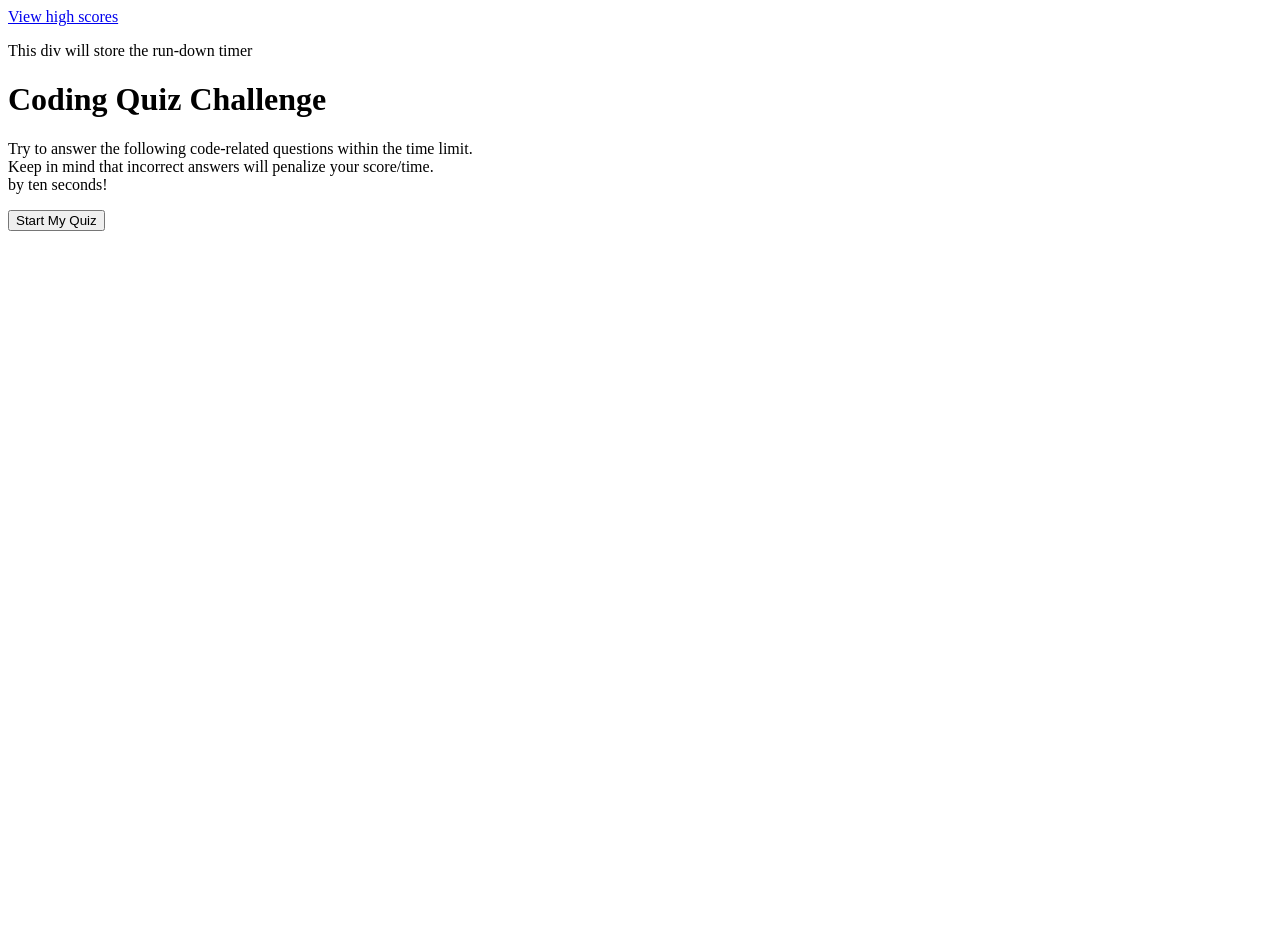
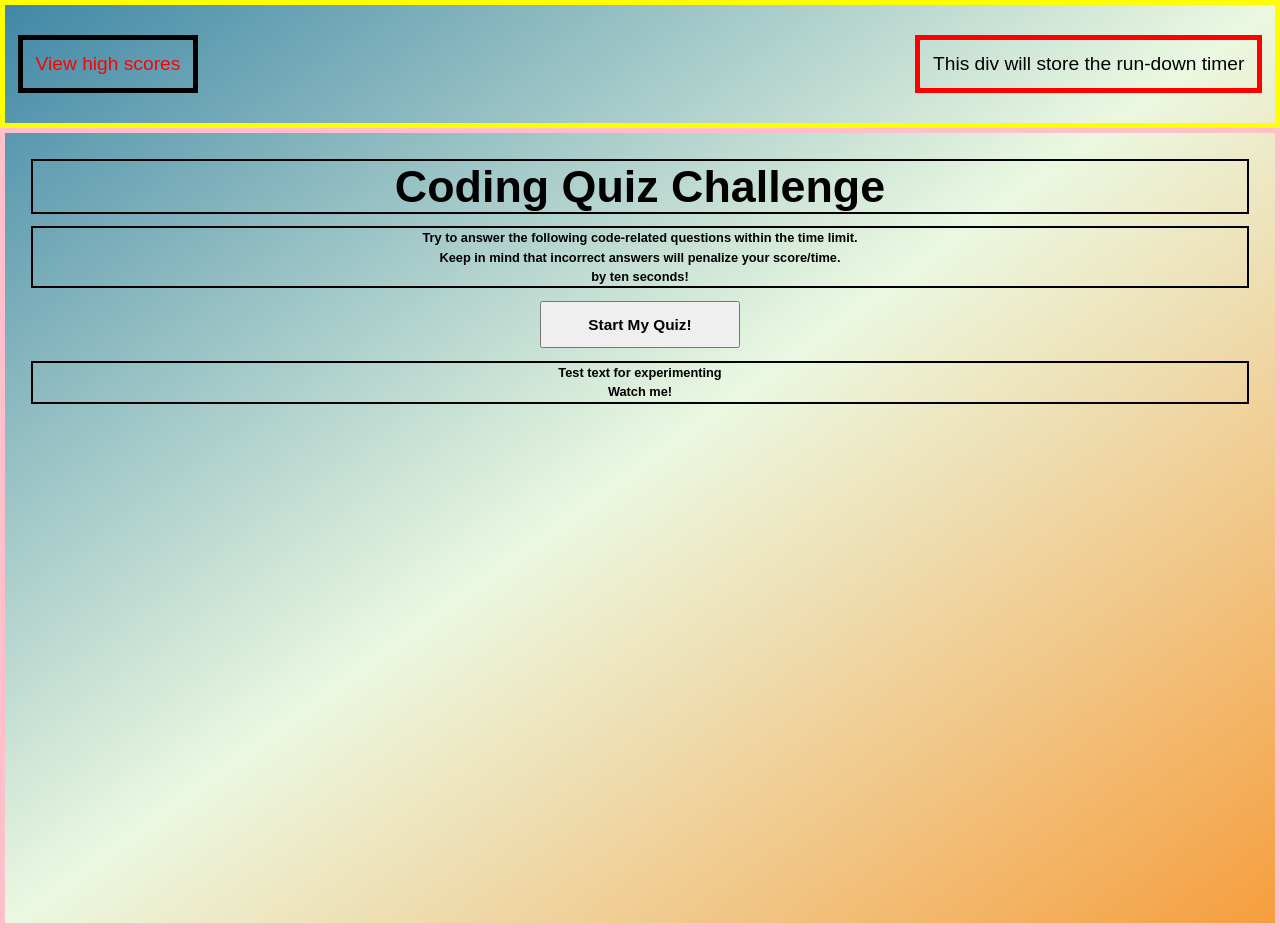
Before and after one commit to jcomp-03/code-quiz, a plain HTML site: page index.html in a window 1280 px wide. Before the commit the page ends 800 px from the top, so only its background shows below. Drawn offline with Linux system fonts and the light colour scheme.

Commit message:
Adding preliminary CSS styling. Final CSS styling to come later.

```diff
--- a/assets/css/stylesheet.css
+++ b/assets/css/stylesheet.css
@@ -0,0 +1,70 @@
+/* ZERO OUT ANY USER-AGENT-ASSIGNED MARGINS, PADDINGS, ETC. */
+* {
+    margin: 0;
+    padding: 0;
+    box-sizing: border-box;
+}
+
+/* style the body element */
+body {
+    background: linear-gradient(0.4turn, #3f87a6, #ebf8e1, #f69d3c);
+    height: auto;
+}
+
+header {
+    display: flex;
+    justify-content: space-between;
+    align-items: center;
+    padding: 1vw;
+    border: solid 5px yellow;
+    height: 10vw;
+}
+
+header a {
+    display: block;
+    border: solid 5px black;
+    padding: 1vw;
+    text-decoration: none;
+    color: red;
+    font-size: 1.5vw;
+    font-family: sans-serif;
+}
+
+header div {
+    border: solid 5px red;
+    padding: 1vw;
+    font-size: 1.5vw;
+    font-family: sans-serif;
+}
+
+.quiz-main {
+    border: solid 5px pink;
+    padding: 2vw;
+    height: 100%;
+}
+
+.quiz-title {
+    margin-bottom: 1vw;
+    border: solid 2px black;
+    text-align: center;
+    font-family: sans-serif;
+    font-size: 3.5vw;
+}
+
+.quiz-paragraph {
+    border: solid 2px black;
+    line-height: 1.5;
+    font-family: sans-serif;
+    font-size: 1vw;
+    font-weight:bolder;
+    text-align: center;
+}
+
+.button-start-quiz {
+    margin: 1vw auto;
+    padding: 1vw;
+    width: 200px;
+    display: block;
+    font-size: 1.2vw;
+    font-weight: bolder;
+}
--- a/index.html
+++ b/index.html
@@ -6,17 +6,20 @@
     <link rel="stylesheet" href="./assets/css/stylesheet.css">
     <title>My Awesome Code Quiz</title>
 </head>
+
 <body>
-    <header class="front-page-header">
+    <header>
         <!-- Link to view high scores saved -->
         <p><a href="/">View high scores</a></p>
 
-        <div class="front-page-header-div">This div will store the run-down timer</div>
+        <div>
+            This div will store the run-down timer
+        </div>
     </header>
 
 
     <main class="quiz-main">
-        <div>
+        <div class="front-page-wrapper">
             <h1 class="quiz-title">
                 Coding Quiz Challenge
             </h1>
@@ -27,7 +30,12 @@
                 <br>
                 by ten seconds!
             </p>
-            <button>Start My Quiz</button>
+            <button type="button" class="button-start-quiz">Start My Quiz!</button>
+            <p class="quiz-paragraph">
+                Test text for experimenting
+                <br>
+                Watch me!
+            </p>
         </div>
     </main>
 
```
